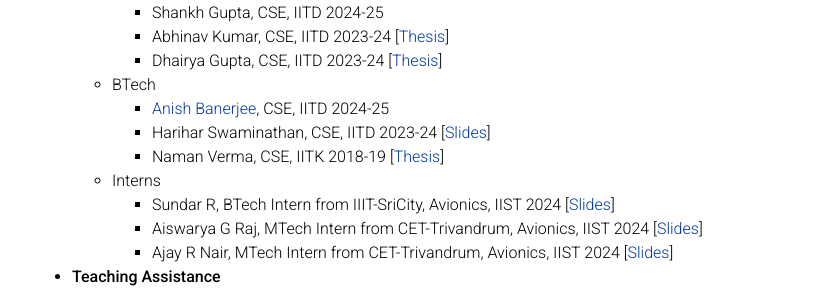
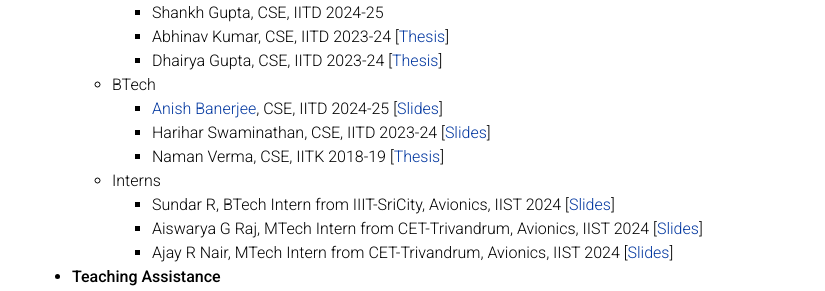
Before and after one commit to Mahe94/mahe94.github.io, a Jekyll site: the page built from _pages/teaching.md, in a window 1280 px wide and 1298 px high. Shown: the part 477-768 px from the top of the window, without its empty margins (223-1048 px from the left). Built offline with Jekyll 4.4.1, drawn with Linux system fonts in a browser that asks for light colours; comment, search, counter and statistics services are not loaded; a style sheet for code colours, icons or effects is not loaded.

Commit message:
Update teaching.md

```diff
--- a/_pages/teaching.md
+++ b/_pages/teaching.md
@@ -21,7 +21,7 @@
 		* Abhinav Kumar, CSE, IITD 2023-24 [<a href="../assets/pdf/abhinav.pdf">Thesis</a>]
 		* Dhairya Gupta, CSE, IITD 2023-24 [<a href="../assets/pdf/dhairya.pdf">Thesis</a>]
 	* BTech
-		* <a href='https://ab271202.github.io/'>Anish Banerjee</a>, CSE, IITD 2024-25
+		* <a href='https://ab271202.github.io/'>Anish Banerjee</a>, CSE, IITD 2024-25 [<a href="https://ab271202.github.io/Presentations/Non-Committing_Encryption.pdf">Slides</a>]
 		* Harihar Swaminathan, CSE, IITD 2023-24 [<a href="../assets/pdf/harihar.pdf">Slides</a>]
 		* Naman Verma, CSE, IITK 2018-19 [<a href="../assets/pdf/naman.pdf">Thesis</a>]
 	* Interns
```
